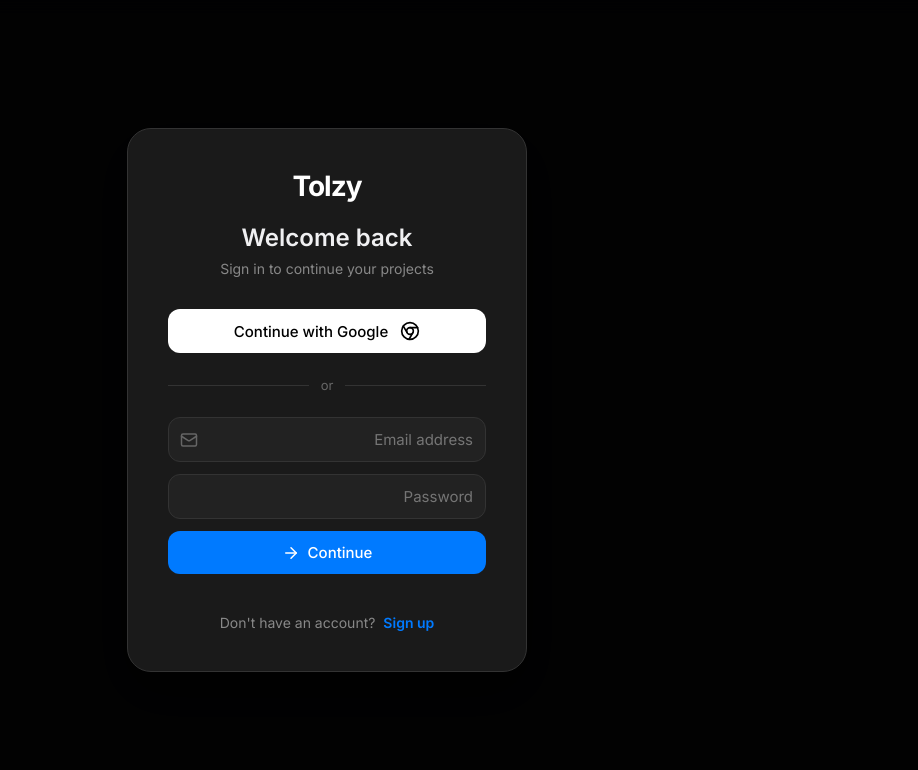
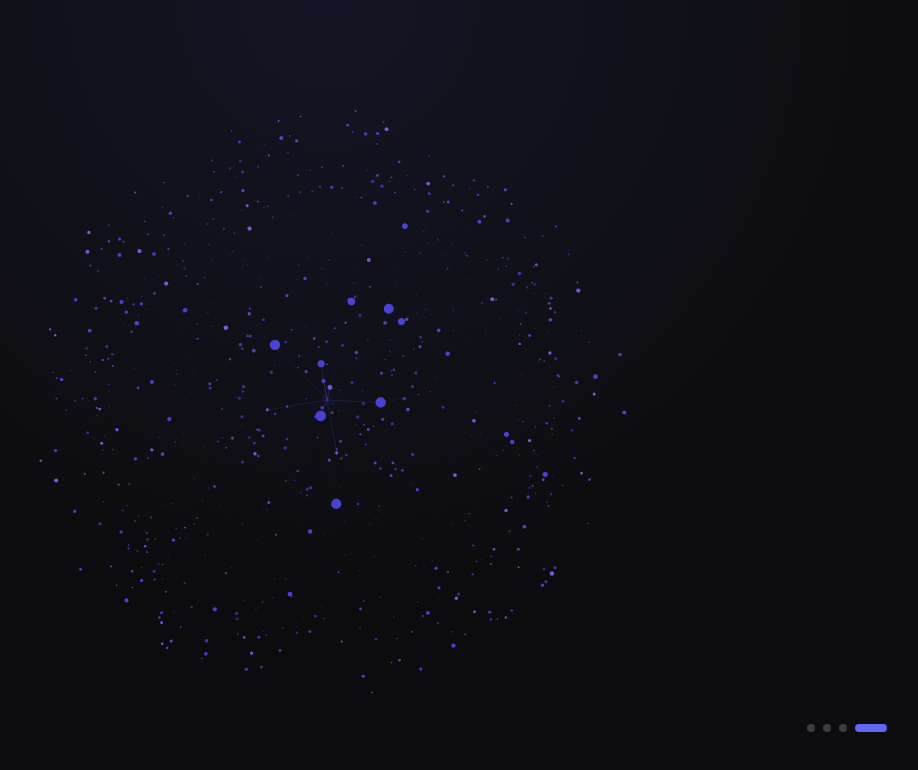
Before and after one commit to Mahmoud95965/canvas.tolzy, a Next.js app: page / in a window 1280 px wide. Shown: the top 770 px of the page, without its empty margins (313-1231 px from the left). Built offline with nearby package versions, Linux system fonts and the light colour scheme; no server answers.

Commit message:
تحيث الواجهة وتحسين تجربة المستخدم

```diff
--- a/src/app/globals.css
+++ b/src/app/globals.css
@@ -399,3 +399,55 @@ input:focus, textarea:focus {
     background-color: var(--accent-hover);
   }
 }
+
+/* --- Presentation & Onboarding Animations --- */
+@keyframes dramaticSlideUp {
+  0% { opacity: 0; transform: translateY(60px) scale(0.95); }
+  100% { opacity: 1; transform: translateY(0) scale(1); }
+}
+
+@keyframes dramaticFadeIn {
+  0% { opacity: 0; filter: blur(10px); }
+  100% { opacity: 1; filter: blur(0); }
+}
+
+@keyframes textReveal {
+  0% { transform: translateY(100%); opacity: 0; }
+  100% { transform: translateY(0); opacity: 1; }
+}
+
+@keyframes glowPulseStrong {
+  0%, 100% { text-shadow: 0 0 20px rgba(99, 102, 241, 0.2); }
+  50% { text-shadow: 0 0 40px rgba(99, 102, 241, 0.8), 0 0 80px rgba(168, 85, 247, 0.6); }
+}
+
+.animate-dramatic-up {
+  animation: dramaticSlideUp 1.2s cubic-bezier(0.16, 1, 0.3, 1) forwards;
+}
+
+.animate-dramatic-fade {
+  animation: dramaticFadeIn 1.5s cubic-bezier(0.16, 1, 0.3, 1) forwards;
+}
+
+.animate-text-reveal {
+  display: inline-block;
+  animation: textReveal 1s cubic-bezier(0.16, 1, 0.3, 1) forwards;
+}
+
+.glow-text-strong {
+  animation: glowPulseStrong 3s infinite;
+}
+
+.delay-100 { animation-delay: 100ms; }
+.delay-200 { animation-delay: 200ms; }
+.delay-300 { animation-delay: 300ms; }
+.delay-400 { animation-delay: 400ms; }
+.delay-500 { animation-delay: 500ms; }
+.delay-600 { animation-delay: 600ms; }
+.delay-800 { animation-delay: 800ms; }
+.delay-1000 { animation-delay: 1000ms; }
+
+/* Keep elements hidden before animation starts */
+.animate-dramatic-up, .animate-dramatic-fade, .animate-text-reveal {
+  opacity: 0;
+}
--- a/src/app/page.js
+++ b/src/app/page.js
@@ -4,17 +4,42 @@ import { supabase } from '../lib/supabase'
 import Auth from '../components/Auth'
 import Dashboard from '../views/Dashboard'
 import CanvasEditor from '../views/CanvasEditor'
+import Onboarding from '../components/Onboarding'
 
 export default function Home() {
   const [session, setSession] = useState(null)
   const [view, setView] = useState('dashboard') // 'dashboard' or 'canvas'
   const [activeProject, setActiveProject] = useState(null)
   const [loading, setLoading] = useState(true)
+  const [showOnboarding, setShowOnboarding] = useState(false)
 
   useEffect(() => {
     supabase.auth.getSession().then(({ data: { session } }) => {
       setSession(session)
-      setLoading(false)
+
+      const hasSeen = localStorage.getItem('hasSeenOnboarding')
+      if (!session && !hasSeen) {
+        setShowOnboarding(true)
+      }
+
+      if (session) {
+        const params = new URLSearchParams(window.location.search)
+        const projectId = params.get('project')
+        if (projectId) {
+          supabase.from('projects').select('*').eq('id', projectId).single()
+            .then(({ data }) => {
+              if (data) {
+                setActiveProject(data)
+                setView('canvas')
+              }
+              setLoading(false)
+            }).catch(() => setLoading(false))
+        } else {
+          setLoading(false)
+        }
+      } else {
+        setLoading(false)
+      }
     })
 
     const {
@@ -29,11 +54,13 @@ export default function Home() {
   const handleOpenProject = (project) => {
     setActiveProject(project)
     setView('canvas')
+    window.history.pushState(null, '', `?project=${project.id}`)
   }
 
   const handleBackToDashboard = () => {
     setView('dashboard')
     setActiveProject(null)
+    window.history.pushState(null, '', '/')
   }
 
   if (loading) {
@@ -41,6 +68,15 @@ export default function Home() {
       <div className="flex-center" style={{ height: '100vh', backgroundColor: 'var(--bg-dark)' }}>
         <div style={{ color: 'var(--text-secondary)' }}>Loading Tolzy...</div>
       </div>
+    )
+  }
+
+  if (showOnboarding) {
+    return (
+      <Onboarding onComplete={() => {
+        localStorage.setItem('hasSeenOnboarding', 'true')
+        setShowOnboarding(false)
+      }} />
     )
   }
 
--- a/src/components/MouseTrail.jsx
+++ b/src/components/MouseTrail.jsx
@@ -23,28 +23,19 @@ export default function MouseTrail({ color = '#ffffff' }) {
     };
 
     window.addEventListener('resize', resizeCanvas);
-    // Slight delay to ensure parent is rendered fully
     setTimeout(resizeCanvas, 0);
 
-    const particles = [];
+    // Initialize scattered points
+    const points = [];
+    const numPoints = 250;
+
     let mouse = { x: -1000, y: -1000 };
+    let targetMouse = { x: -1000, y: -1000 };
 
     const handleMouseMove = (e) => {
       const rect = canvas.getBoundingClientRect();
-      mouse.x = e.clientX - rect.left;
-      mouse.y = e.clientY - rect.top;
-
-      // Spawn particles
-      for (let i = 0; i < 3; i++) {
-        particles.push({
-          x: mouse.x + (Math.random() - 0.5) * 12,
-          y: mouse.y + (Math.random() - 0.5) * 12,
-          vx: (Math.random() - 0.5) * 1.5,
-          vy: (Math.random() - 0.5) * 1.5,
-          life: 1,
-          size: Math.random() * 2.5 + 1
-        });
-      }
+      targetMouse.x = e.clientX - rect.left;
+      targetMouse.y = e.clientY - rect.top;
     };
 
     window.addEventListener('mousemove', handleMouseMove);
@@ -52,27 +43,58 @@ export default function MouseTrail({ color = '#ffffff' }) {
     const render = () => {
       ctx.clearRect(0, 0, canvas.width, canvas.height);
 
-      for (let i = particles.length - 1; i >= 0; i--) {
-        const p = particles[i];
+      // Lazily initialize points once canvas has bound dimensions
+      if (points.length === 0 && canvas.width > 0) {
+        for (let i = 0; i < numPoints; i++) {
+          points.push({
+            x: Math.random() * canvas.width,
+            y: Math.random() * canvas.height,
+            size: Math.random() * 1.5 + 0.5,
+            vx: (Math.random() - 0.5) * 0.3,
+            vy: (Math.random() - 0.5) * 0.3,
+          });
+        }
+      }
+
+      // Smooth mouse follow
+      mouse.x += (targetMouse.x - mouse.x) * 0.15;
+      mouse.y += (targetMouse.y - mouse.y) * 0.15;
+
+      let r = 255, g = 255, b = 255;
+      if (color.startsWith('#') && color.length === 7) {
+        r = parseInt(color.slice(1, 3), 16);
+        g = parseInt(color.slice(3, 5), 16);
+        b = parseInt(color.slice(5, 7), 16);
+      }
+
+      for (let i = 0; i < points.length; i++) {
+        const p = points[i];
+
         p.x += p.vx;
         p.y += p.vy;
-        p.life -= 0.03; // Fade out speed
 
-        if (p.life <= 0) {
-          particles.splice(i, 1);
-        } else {
+        if (p.x < 0 || p.x > canvas.width) p.vx *= -1;
+        if (p.y < 0 || p.y > canvas.height) p.vy *= -1;
+
+        const dx = mouse.x - p.x;
+        const dy = mouse.y - p.y;
+        const dist = Math.sqrt(dx * dx + dy * dy);
+
+        const maxDist = 180;
+        if (dist < maxDist) {
+          const alpha = 1 - (dist / maxDist);
+
           ctx.beginPath();
-          ctx.arc(p.x, p.y, p.size * (p.life + 0.2), 0, Math.PI * 2);
+          ctx.arc(p.x, p.y, p.size, 0, Math.PI * 2);
+          ctx.fillStyle = `rgba(${r}, ${g}, ${b}, ${alpha * 0.9})`;
+          ctx.fill();
 
-          let r = 255, g = 255, b = 255;
-          if (color.startsWith('#') && color.length === 7) {
-            r = parseInt(color.slice(1, 3), 16);
-            g = parseInt(color.slice(3, 5), 16);
-            b = parseInt(color.slice(5, 7), 16);
-          }
-
-          ctx.fillStyle = `rgba(${r}, ${g}, ${b}, ${p.life})`;
-          ctx.fill();
+          ctx.beginPath();
+          ctx.moveTo(p.x, p.y);
+          ctx.lineTo(mouse.x, mouse.y);
+          ctx.strokeStyle = `rgba(${r}, ${g}, ${b}, ${alpha * 0.3})`;
+          ctx.lineWidth = 0.8;
+          ctx.stroke();
         }
       }
 
@@ -98,8 +120,8 @@ export default function MouseTrail({ color = '#ffffff' }) {
         width: '100%',
         height: '100%',
         pointerEvents: 'none',
-        zIndex: 0,
-        opacity: 0.8
+        zIndex: 5, /* Placed slightly above grid but seamlessly in background */
+        opacity: 0.9
       }}
     />
   );
--- /dev/null
+++ b/src/components/Onboarding.jsx
@@ -0,0 +1,131 @@
+'use client';
+import React, { useState } from 'react';
+import { ArrowLeft, Sparkles, LayoutGrid, Code, Download, Zap } from 'lucide-react';
+import ParticlesBackground from './ParticlesBackground';
+
+const slides = [
+  {
+    id: 1,
+    title: 'مرحباً بك في مستقبل تصميم الواجهات',
+    subtitle: 'ابنِ واجهات ويب احترافية ومعقدة باستخدام الذكاء الاصطناعي فقط عبر الوصف النصي.',
+    icon: Sparkles
+  },
+  {
+    id: 2,
+    title: 'TOLZY Copilot V2.0.1',
+    subtitle: 'نموذج ذكاء اصطناعي خارق مصمم خصيصاً لفهم متطلبات التصميم وتحويل الشروحات إلى كود جاهز في ثوانٍ معدودة.',
+    icon: Zap
+  },
+  {
+    id: 3,
+    title: 'تعديل وتخصيص لانهائي',
+    subtitle: 'منطقة عمل تفاعلية تسمح لك بتجربة الكود مباشرة، التعديل على النوافذ، وإعادة صياغة الأجزاء المعقدة بسهولة.',
+    icon: LayoutGrid
+  },
+  {
+    id: 4,
+    title: 'تصدير فوري لكود نظيف',
+    subtitle: 'احصل على أكواد HTML & React جاهزة للتطوير، أو قم برفع مشاريعك للاستضافة بضغطة زر واحدة.',
+    icon: Download
+  }
+];
+
+export default function Onboarding({ onComplete }) {
+  const [currentStep, setCurrentStep] = useState(0);
+  const [animating, setAnimating] = useState(false);
+
+  const nextStep = () => {
+    if (animating) return;
+    if (currentStep < slides.length - 1) {
+      setAnimating(true);
+      setCurrentStep(prev => prev + 1);
+      setTimeout(() => setAnimating(false), 800);
+    } else {
+      onComplete();
+    }
+  };
+
+  const slide = slides[currentStep];
+  const Icon = slide.icon;
+
+  return (
+    <div style={{
+      position: 'fixed', inset: 0, zIndex: 9999, overflow: 'hidden',
+      backgroundColor: '#0c0c0e', color: '#fff', display: 'flex', flexDirection: 'column'
+    }}>
+      {/* 3D Background */}
+      <ParticlesBackground />
+
+      {/* Top Gradient Overlay for readability */}
+      <div style={{ position: 'absolute', inset: 0, background: 'radial-gradient(circle at top, rgba(99,102,241,0.1), transparent 60%)', zIndex: 1, pointerEvents: 'none' }} />
+
+      <div style={{ position: 'relative', zIndex: 10, flex: 1, display: 'flex', flexDirection: 'column', alignItems: 'center', justifyContent: 'center', padding: '40px', textAlign: 'center' }}>
+
+        {/* Unmount/remount standard React trick to re-trigger CSS animations */}
+        <div key={currentStep} style={{ display: 'flex', flexDirection: 'column', alignItems: 'center', maxWidth: '800px' }}>
+          <div className="animate-dramatic-up" style={{
+            width: '80px', height: '80px', borderRadius: '24px',
+            background: 'linear-gradient(135deg, rgba(99,102,241,0.2), rgba(168,85,247,0.2))',
+            display: 'flex', alignItems: 'center', justifyContent: 'center',
+            marginBottom: '32px', border: '1px solid rgba(255,255,255,0.1)',
+            boxShadow: '0 0 40px rgba(99,102,241,0.3)'
+          }}>
+            <Icon size={40} color="#818cf8" />
+          </div>
+
+          <h1 className="animate-dramatic-up delay-200 glow-text-strong" style={{
+             fontSize: 'clamp(32px, 5vw, 64px)', fontWeight: 800, letterSpacing: '-0.02em',
+             lineHeight: 1.2, marginBottom: '24px',
+             background: 'linear-gradient(to right, #ffffff, #a5b4fc)',
+             WebkitBackgroundClip: 'text', WebkitTextFillColor: 'transparent'
+          }}>
+            {slide.title}
+          </h1>
+
+          <p className="animate-dramatic-fade delay-400" style={{
+             fontSize: 'clamp(16px, 2vw, 24px)', color: '#9ca3af', lineHeight: 1.6, maxWidth: '600px'
+          }}>
+            {slide.subtitle}
+          </p>
+        </div>
+
+      </div>
+
+      {/* Footer Controls */}
+      <div style={{ position: 'relative', zIndex: 10, padding: '40px', display: 'flex', alignItems: 'center', justifyContent: 'space-between', width: '100%', maxWidth: '1200px', margin: '0 auto' }}>
+
+        {/* Indicators */}
+        <div style={{ display: 'flex', gap: '8px' }}>
+          {slides.map((s, i) => (
+            <div key={s.id} style={{
+              width: i === currentStep ? '32px' : '8px', height: '8px', borderRadius: '4px',
+              background: i === currentStep ? '#6366f1' : 'rgba(255,255,255,0.2)',
+              transition: 'all 0.4s cubic-bezier(0.16, 1, 0.3, 1)'
+            }} />
+          ))}
+        </div>
+
+        {/* Next/Start Button */}
+        <button
+          onClick={nextStep}
+          className="animate-dramatic-fade delay-600"
+          style={{
+            display: 'flex', alignItems: 'center', gap: '12px',
+            padding: '16px 32px', borderRadius: '99px',
+            background: 'linear-gradient(135deg, #6366f1, #a855f7)',
+            color: '#fff', fontSize: '18px', fontWeight: 600, border: 'none',
+            cursor: 'pointer', outline: 'none', transition: 'box-shadow 0.2s',
+            boxShadow: '0 8px 32px rgba(99,102,241,0.4)',
+          }}
+          onMouseDown={e => e.currentTarget.style.transform = 'scale(0.95)'}
+          onMouseUp={e => e.currentTarget.style.transform = 'scale(1)'}
+          onMouseLeave={e => e.currentTarget.style.transform = 'scale(1)'}
+        >
+          {currentStep === slides.length - 1 ? 'ابدأ الاستخدام الآن' : 'التالي'}
+          {currentStep === slides.length - 1 ? <Sparkles size={20} /> : <ArrowLeft size={20} />}
+        </button>
+      </div>
+
+    </div>
+  );
+}
--- a/src/views/CanvasEditor.jsx
+++ b/src/views/CanvasEditor.jsx
@@ -328,8 +328,8 @@ const CanvasEditor = ({ project, user, onBack }) => {
       {/* ══════ TOP BAR ══════ */}
       <div style={{
         height:'56px', display:'flex', alignItems:'center', justifyContent:'space-between',
-        padding:'0 16px', background: bg(0.85), backdropFilter:'blur(20px)',
-        borderBottom:`1px solid ${border}`, zIndex:50,
+        padding:'0 16px', background: 'transparent',
+        borderBottom: 'none', zIndex:50,
       }}>
         <div style={{display:'flex',alignItems:'center',gap:'12px'}}>
           <button onClick={onBack} style={S.iconBtn}><ArrowLeft size={18} /></button>
@@ -490,7 +490,7 @@ const CanvasEditor = ({ project, user, onBack }) => {
           onWheel={onWheel}
           onClick={(e) => { if (e.target === canvasRef.current) setSelectedFrame(null) }}
         >
-          {/* White Mouse Trail */}
+          {/* White Mouse Interactive Network layer */}
           {darkMode && <MouseTrail color="#ffffff" />}
 
           {/* Frames Layer */}
```
